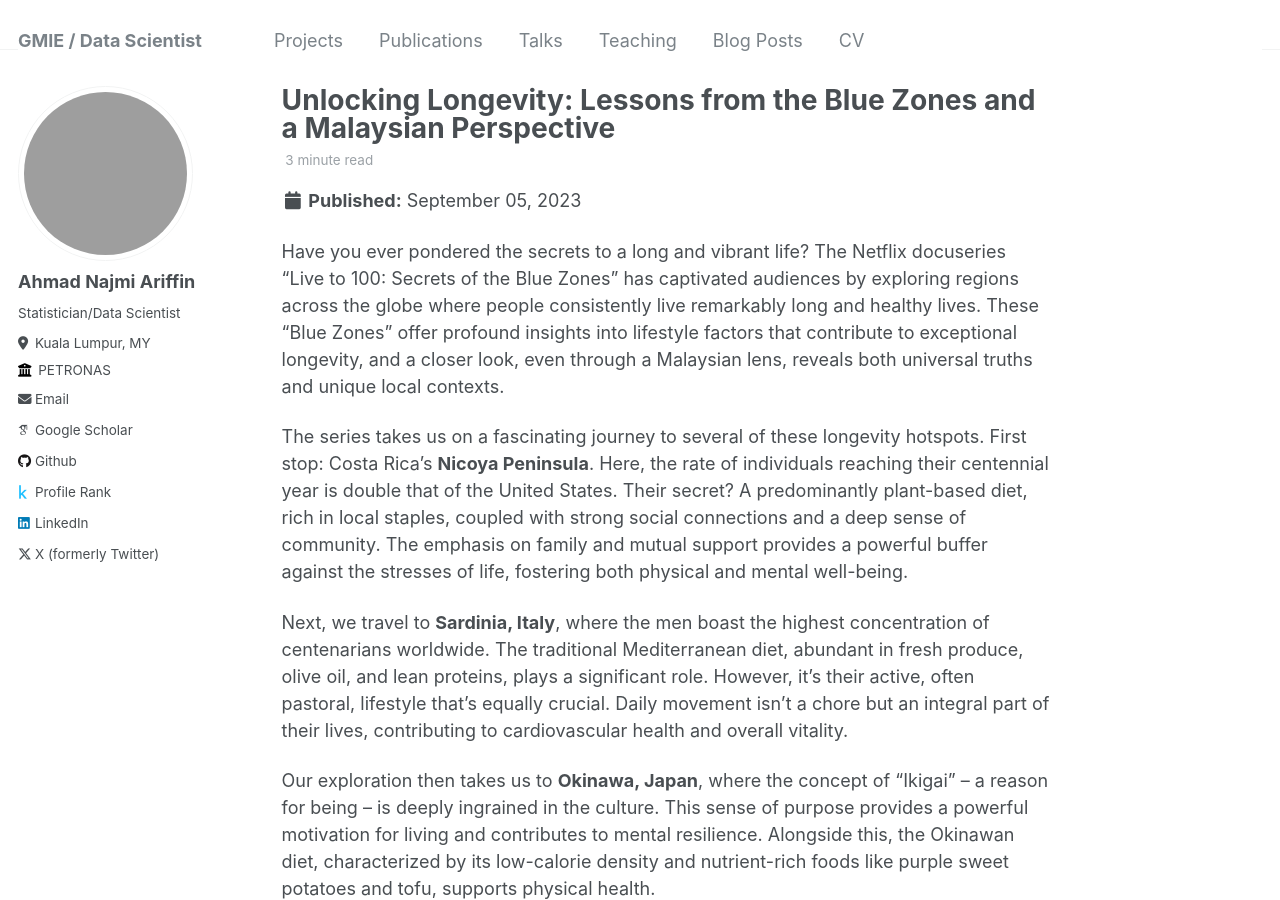
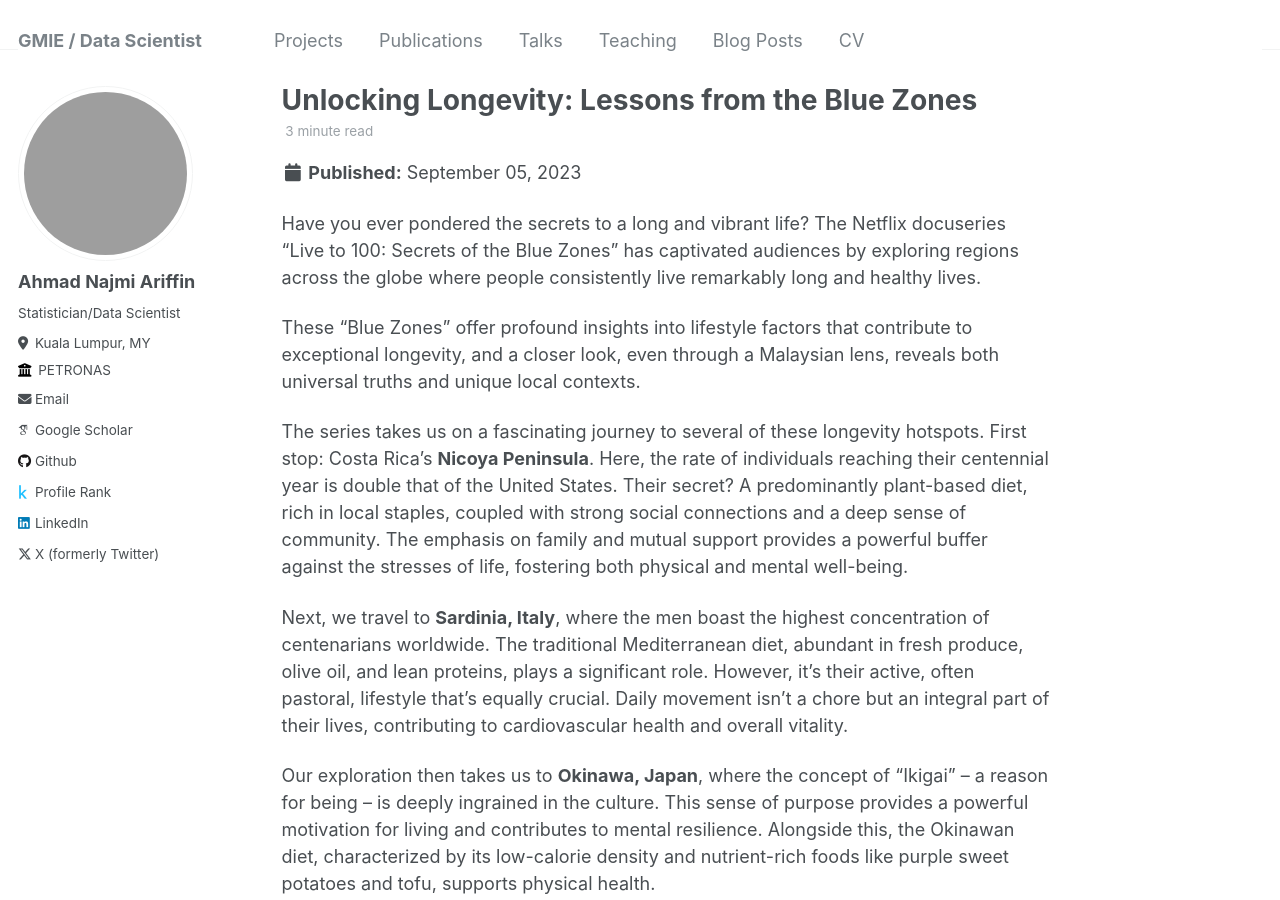
Before and after one commit to booluckgmie/anajmiariffin.github.io, a Jekyll site: the page built from _posts/2023-09-05-blog-bluezone.md, in a window 1280 px wide and 900 px high. Built offline with Jekyll 4.4.1, drawn with Linux system fonts in a browser that asks for light colours; some web fonts are replaced; grey boxes are pictures that could not be loaded.

Commit message:
Update 2023-09-05-blog-bluezone.md

```diff
--- a/_posts/2023-09-05-blog-bluezone.md
+++ b/_posts/2023-09-05-blog-bluezone.md
@@ -1,5 +1,5 @@
 ---
-title: 'Unlocking Longevity: Lessons from the Blue Zones and a Malaysian Perspective'
+title: 'Unlocking Longevity: Lessons from the Blue Zones'
 date: 2023-09-05
 permalink: /posts/2023/09/blog-bluezone/
 tags:
@@ -8,7 +8,9 @@ tags:
   - malaysia
 ---
 
-Have you ever pondered the secrets to a long and vibrant life? The Netflix docuseries "Live to 100: Secrets of the Blue Zones" has captivated audiences by exploring regions across the globe where people consistently live remarkably long and healthy lives. These "Blue Zones" offer profound insights into lifestyle factors that contribute to exceptional longevity, and a closer look, even through a Malaysian lens, reveals both universal truths and unique local contexts.
+Have you ever pondered the secrets to a long and vibrant life? The Netflix docuseries "Live to 100: Secrets of the Blue Zones" has captivated audiences by exploring regions across the globe where people consistently live remarkably long and healthy lives.
+
+These "Blue Zones" offer profound insights into lifestyle factors that contribute to exceptional longevity, and a closer look, even through a Malaysian lens, reveals both universal truths and unique local contexts.
 
 The series takes us on a fascinating journey to several of these longevity hotspots. First stop: Costa Rica's **Nicoya Peninsula**. Here, the rate of individuals reaching their centennial year is double that of the United States. Their secret? A predominantly plant-based diet, rich in local staples, coupled with strong social connections and a deep sense of community. The emphasis on family and mutual support provides a powerful buffer against the stresses of life, fostering both physical and mental well-being.
 
```
